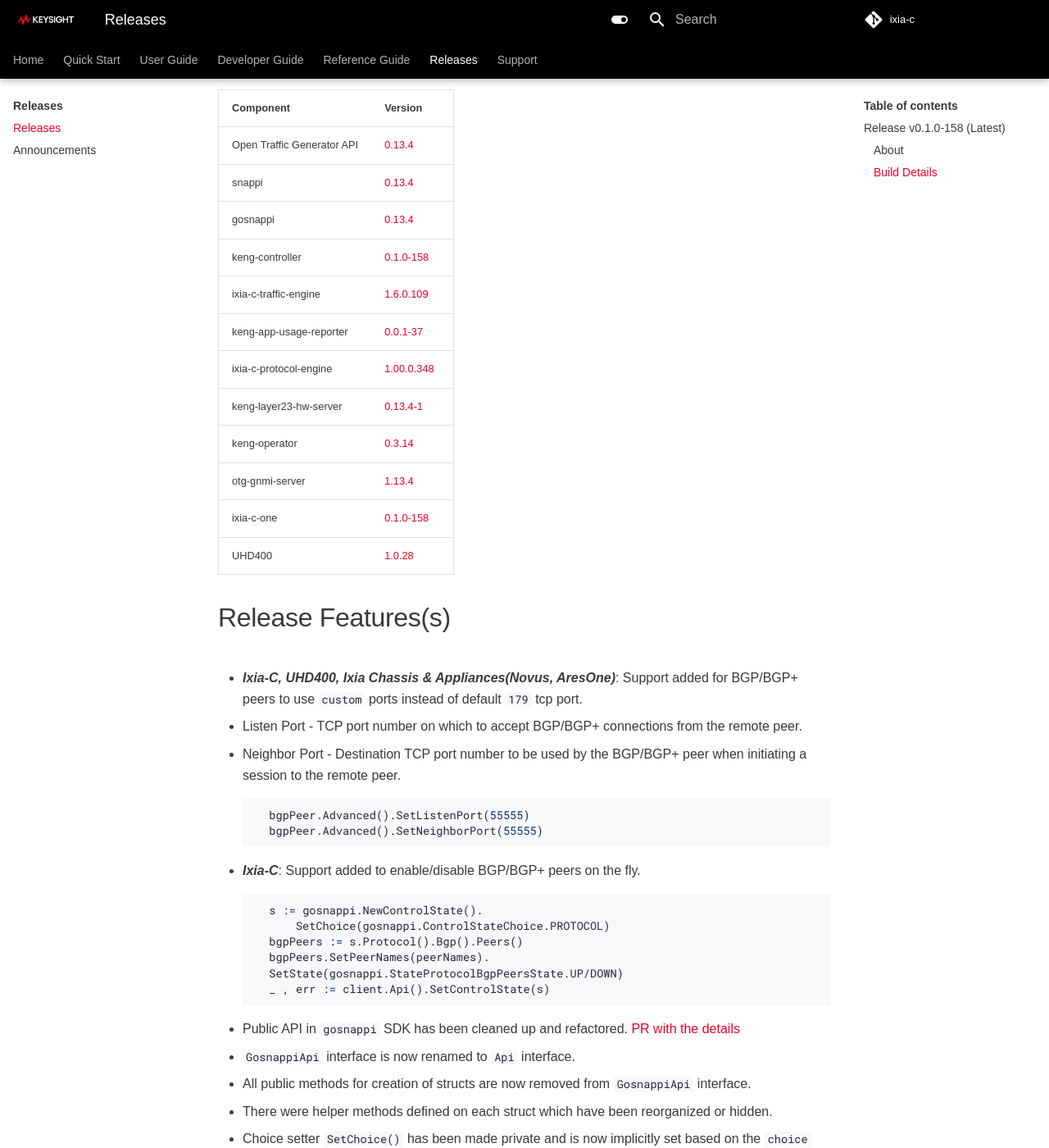
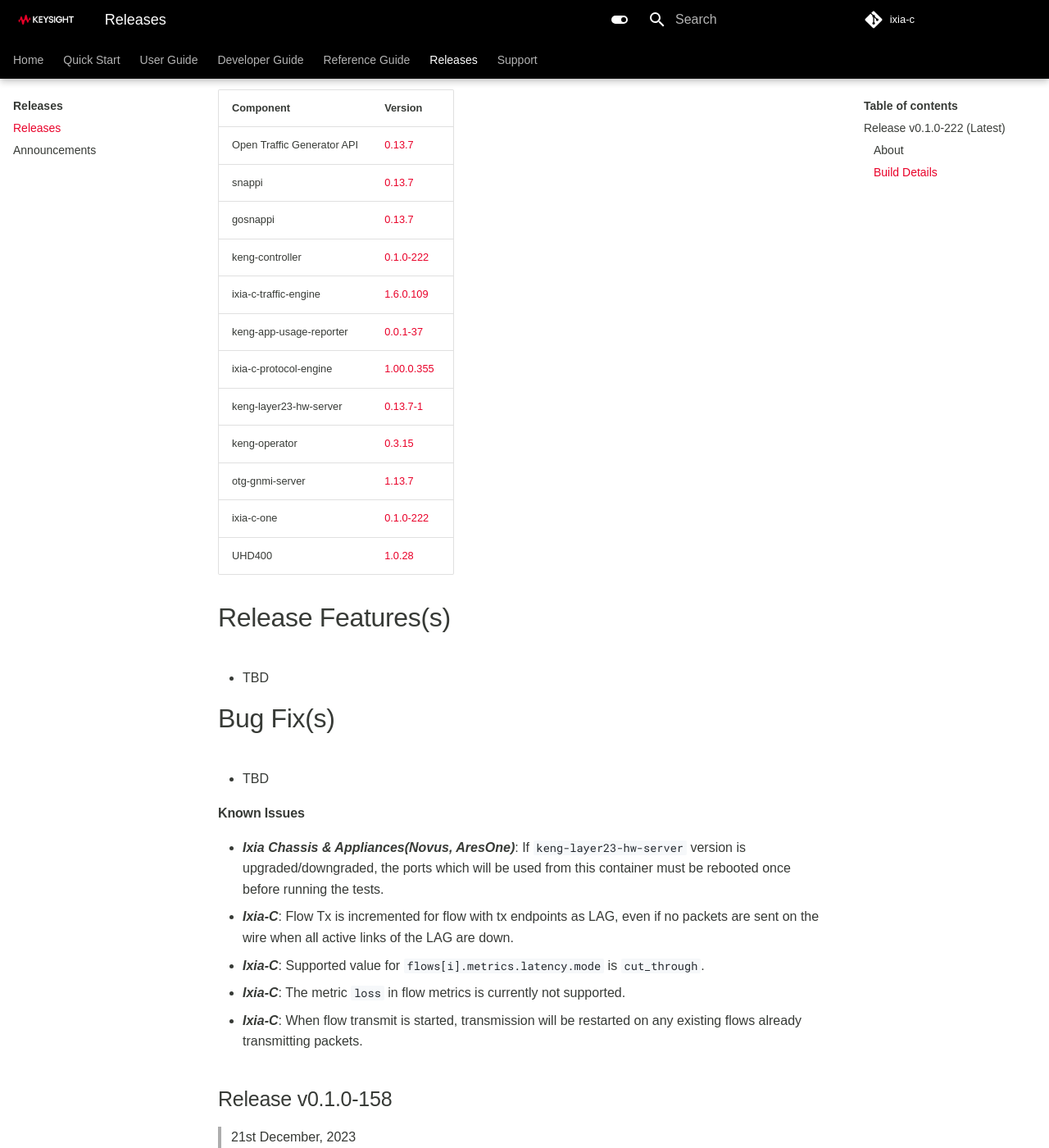
Before and after one commit to open-traffic-generator/ixia-c, an MkDocs documentation site: the page built from docs/releases.md, in a window 1280 px wide and 1400 px high, scrolled down 336 px. Shown: the whole window at 82% size. Built offline with MkDocs 1.6.1 and Material for MkDocs 9.7.7, drawn with Linux system fonts in a browser that asks for light colours; some web fonts are replaced; comment, search, counter and statistics services are not loaded; some of the changed text lies outside the part shown.

Commit message:
release v0.1.0-222

```diff
--- a/deployments/k8s/components/images/kustomization.yaml
+++ b/deployments/k8s/components/images/kustomization.yaml
@@ -1,14 +1,14 @@
 apiVersion: kustomize.config.k8s.io/v1alpha1
 kind: Component
 
-# Release: https://github.com/open-traffic-generator/ixia-c/releases/tag/v0.1.0-158
+# Release: https://github.com/open-traffic-generator/ixia-c/releases/tag/v0.1.0-222
 images:
   - name: keng-controller
     newName: ghcr.io/open-traffic-generator/keng-controller
-    newTag: "0.1.0-158"
+    newTag: "0.1.0-222"
   - name: otg-gnmi-server
     newName: ghcr.io/open-traffic-generator/otg-gnmi-server
-    newTag: "1.13.4"
+    newTag: "1.13.7"
   - name: ixia-c-traffic-engine
     newName: ghcr.io/open-traffic-generator/ixia-c-traffic-engine
     newTag: "1.6.0.109"
--- a/docs/releases.md
+++ b/docs/releases.md
@@ -1,6 +1,46 @@
 # Ixia-c Release Notes and Version Compatibility
 
-## Release  v0.1.0-158 (Latest)
+
+## Release  v0.1.0-222 (Latest)
+> 19th January, 2024
+
+#### About
+
+This build includes new features and bug fixes.
+
+#### Build Details
+
+| Component                     | Version       |
+|-------------------------------|---------------|
+| Open Traffic Generator API    | [0.13.7](https://redocly.github.io/redoc/?url=https://raw.githubusercontent.com/open-traffic-generator/models/v0.13.7/artifacts/openapi.yaml)         |
+| snappi                        | [0.13.7](https://pypi.org/project/snappi/0.13.7)        |
+| gosnappi                      | [0.13.7](https://pkg.go.dev/github.com/open-traffic-generator/snappi/gosnappi@v0.13.7)        |
+| keng-controller               | [0.1.0-222](https://github.com/orgs/open-traffic-generator/packages/container/package/keng-controller)    |
+| ixia-c-traffic-engine         | [1.6.0.109](https://github.com/orgs/open-traffic-generator/packages/container/package/ixia-c-traffic-engine)       |
+| keng-app-usage-reporter       | [0.0.1-37](https://github.com/orgs/open-traffic-generator/packages/container/package/keng-app-usage-reporter)      |
+| ixia-c-protocol-engine        | [1.00.0.355](https://github.com/orgs/open-traffic-generator/packages/container/package/ixia-c-protocol-engine)    |
+| keng-layer23-hw-server        | [0.13.7-1](https://github.com/orgs/open-traffic-generator/packages/container/package/keng-layer23-hw-server)    |
+| keng-operator                 | [0.3.15](https://github.com/orgs/open-traffic-generator/packages/container/package/keng-operator)        |
+| otg-gnmi-server               | [1.13.7](https://github.com/orgs/open-traffic-generator/packages/container/package/otg-gnmi-server)         |
+| ixia-c-one                    | [0.1.0-222](https://github.com/orgs/open-traffic-generator/packages/container/package/ixia-c-one/)         |
+| UHD400                    | [1.0.28](https://downloads.ixiacom.com/support/downloads_and_updates/public/UHD400/1.0/1.0.28/artifacts.tar)         |
+
+# Release Features(s)
+* TBD
+
+# Bug Fix(s)
+* TBD
+
+
+
+#### Known Issues
+* <b><i>Ixia Chassis & Appliances(Novus, AresOne)</i></b>: If `keng-layer23-hw-server` version is upgraded/downgraded, the ports which will be used from this container must be rebooted once before running the tests.
+* <b><i>Ixia-C</i></b>: Flow Tx is incremented for flow with tx endpoints as LAG, even if no packets are sent on the wire when all active links of the LAG are down.
+* <b><i>Ixia-C</i></b>: Supported value for `flows[i].metrics.latency.mode` is `cut_through`.
+* <b><i>Ixia-C</i></b>: The metric `loss` in flow metrics is currently not supported.
+* <b><i>Ixia-C</i></b>: When flow transmit is started, transmission will be restarted on any existing flows already transmitting packets.
+
+## Release  v0.1.0-158
 > 21st December, 2023
 
 #### About
```
Also changed, not shown: deployments/k8s/network-emulation/readme.md (+4 -4 lines), docs/deployments-kne.md (+11 -11 lines), docs/news.md (+4 -0 lines), docs/tests-chassis-app.md (+3 -3 lines), readme.md (+1 -1 lines), 1 other file.
